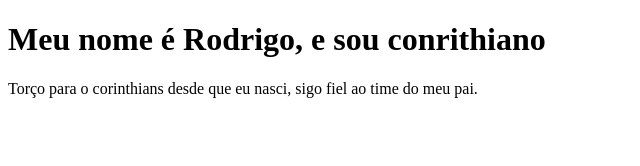
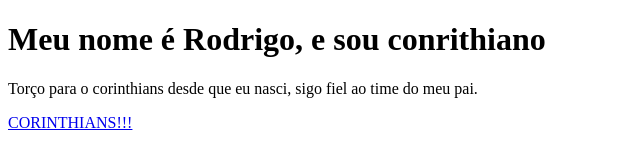
Before and after one commit to RodsAlmeidaR/aulagit01, a plain HTML site: page index.html in a window 1280 px wide. Shown: the whole page, without its empty margins (0-640 px from the left). Drawn offline with Linux system fonts and the light colour scheme.

Commit message:
v1.2
link funcionando

```diff
--- a/index.html
+++ b/index.html
@@ -8,5 +8,6 @@
 <body>
     <h1>Meu nome é Rodrigo, e sou conrithiano</h1>
     <p>Torço para o corinthians desde que eu nasci, sigo fiel ao time do meu pai.</p>
+    <a href="index.html">CORINTHIANS!!!</a>
 </body>
 </html>
```
